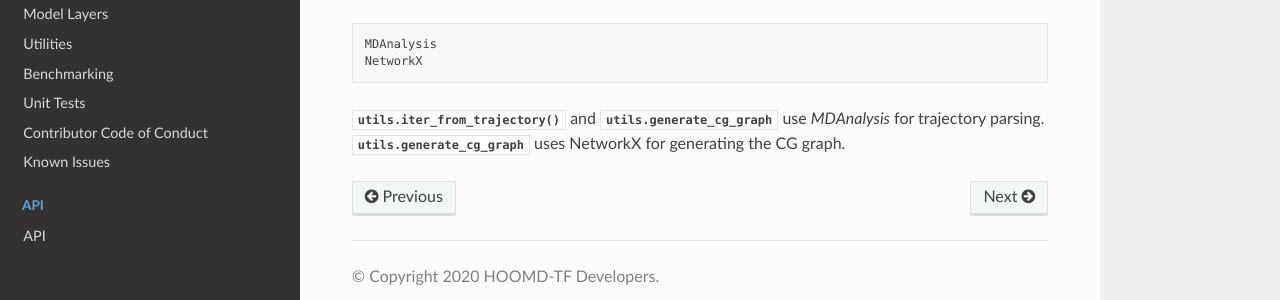
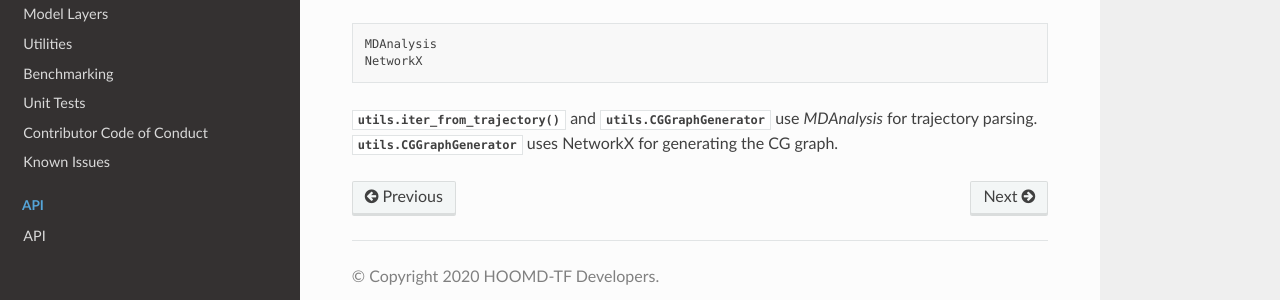
Before and after one commit to ur-whitelab/hoomd-tf, a Sphinx documentation site: the page built from sphinx-docs/source/compilation.rst, in a window 1280 px wide and 900 px high, scrolled down 4230 px. Shown: the part 554-854 px from the top of the window. Built offline with Sphinx 7.4.7 and the Read the Docs theme 2.0.0, drawn with Linux system fonts in a browser that asks for light colours.

Commit message:
Update compilation.rst

```diff
--- a/sphinx-docs/source/compilation.rst
+++ b/sphinx-docs/source/compilation.rst
@@ -274,8 +274,8 @@ Following packages are optional:
    MDAnalysis
    NetworkX
 
-:py:func:`utils.iter_from_trajectory` and :py:class:`utils.generate_cg_graph`  use `MDAnalysis` for trajectory parsing.
-:py:class:`utils.generate_cg_graph` uses NetworkX for generating the CG graph.
+:py:func:`utils.iter_from_trajectory` and :py:class:`utils.CGGraphGenerator`  use `MDAnalysis` for trajectory parsing.
+:py:class:`utils.CGGraphGenerator` uses NetworkX for generating the CG graph.
 
 
 .. |ss| raw:: html
```
